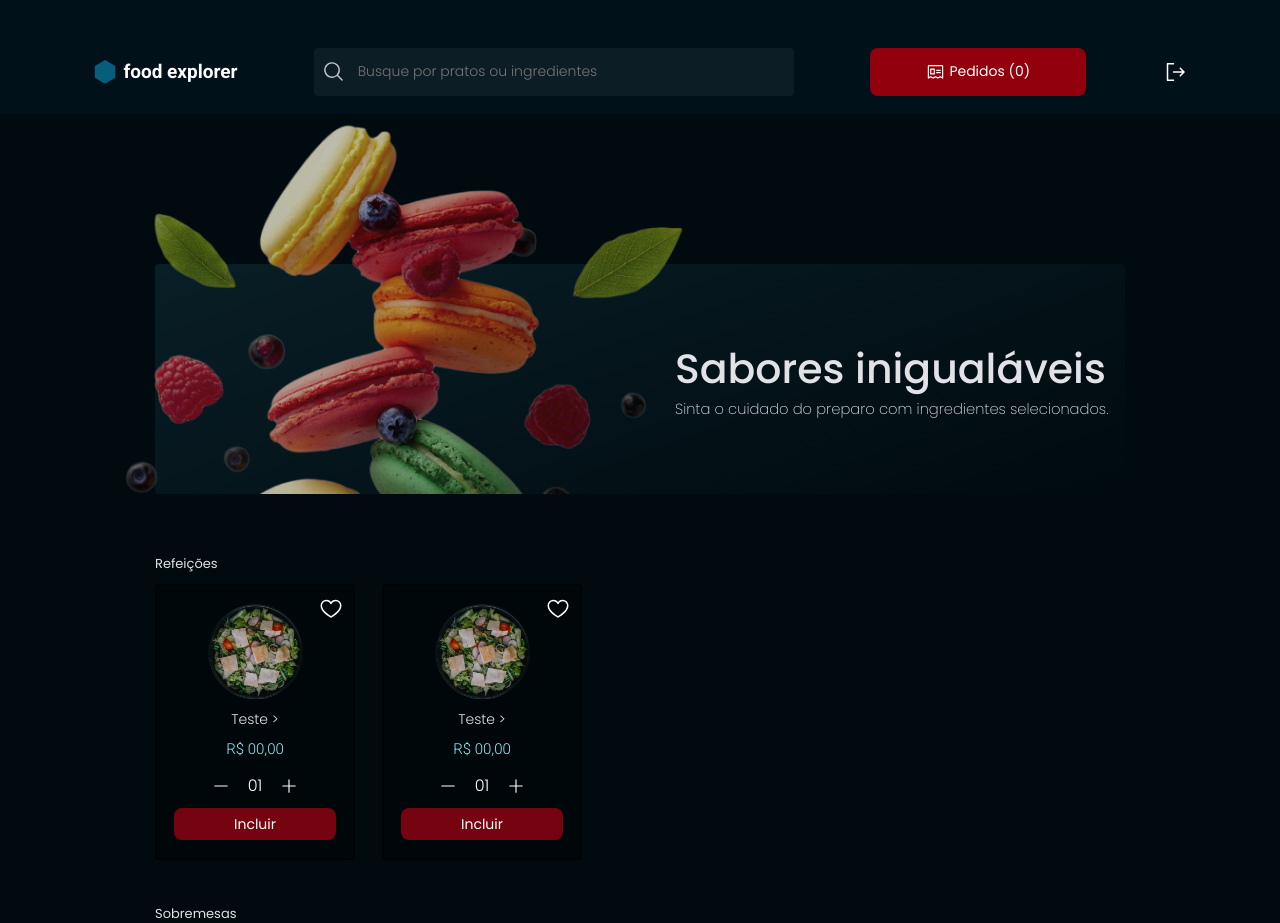
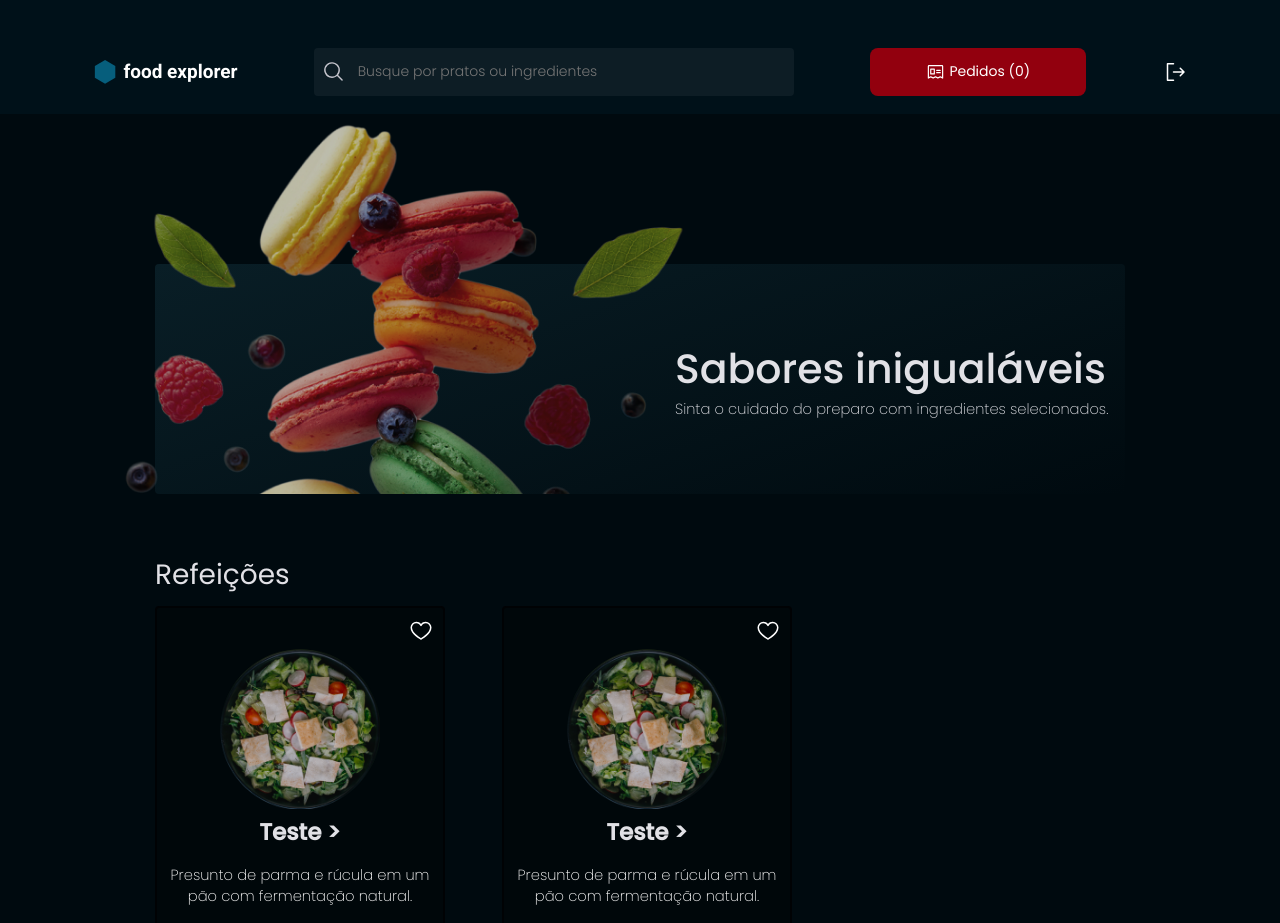
Before and after one commit to loren175/front-food-explorer, a React (Vite) app: page / in a window 1280 px wide. Shown: the top 923 px of the page. Built offline with nearby package versions, Linux system fonts and the light colour scheme.

Commit message:
add media queries to card and amount components and fix font-size from section component

```diff
--- a/src/components/Amount/styles.js
+++ b/src/components/Amount/styles.js
@@ -1,4 +1,6 @@
 import styled from "styled-components";
+
+import { DEVICE_BREAKPOINTS } from "../../styles/deviceBreakPoints"
 
 export const Container = styled.div`
   display: flex;
@@ -11,4 +13,16 @@ export const Container = styled.div`
     font-size: 16px;
     font-weight: 300;
   }
+
+  @media (min-width: ${DEVICE_BREAKPOINTS.LG}) {
+    p {
+      font-size: 18px;
+      font-weight: bold;
+    }
+
+    svg {
+      width: 24px;
+      height: 24px;
+    }
+  }
 `
--- a/src/components/Card/index.jsx
+++ b/src/components/Card/index.jsx
@@ -1,14 +1,19 @@
-import { Container, Order } from "./styles"
+import { Container, Add } from "./styles"
 import { PiHeart, PiPencilSimple } from "react-icons/pi"
 import food1 from "../../assets/food1.png"
 import { Button } from "../Button"
 import { Amount } from "../Amount"
 
+import { DEVICE_BREAKPOINTS } from "../../styles/deviceBreakPoints"
+
+import { useMediaQuery } from "react-responsive"
+
 import theme from "../../styles/theme"
 
-// PiPencilSimple add to admn
 
 export function Card({ isAdmin }) {
+  const isDesktop = useMediaQuery({ minWidth: DEVICE_BREAKPOINTS.LG })
+
   return (
     <Container>
       {isAdmin ? (
@@ -18,12 +23,15 @@ export function Card({ isAdmin }) {
       )}
       <img src={food1} alt="" />
       <h4>Teste &gt; </h4>
+      {isDesktop && (
+        <p className="description">Presunto de parma e rúcula em um pão com fermentação natural.</p>
+      )}
       <h5>R$ 00,00</h5>
       {!isAdmin && (
-        <Order>
+        <Add>
           <Amount text="01" />
           <Button bgColor={theme.COLORS.RED_100} text="Incluir" />
-        </Order>
+        </Add>
       )}
     </Container>
   )
--- a/src/components/Card/styles.js
+++ b/src/components/Card/styles.js
@@ -1,4 +1,5 @@
 import styled from "styled-components"
+import {DEVICE_BREAKPOINTS} from "../../styles/deviceBreakPoints"
 
 export const Container = styled.div`
   display: flex;
@@ -38,9 +39,34 @@ export const Container = styled.div`
     font-size: 15px;
     font-weight: 300;
   }
+
+  @media (min-width: ${DEVICE_BREAKPOINTS.LG}) {
+    width: 290px;
+    height: 450px;
+    gap: 6px;
+
+    img {
+      width: 160px;
+      height: 160px;
+    }
+
+    h4 {
+      font-size: 23px;
+      font-weight: 600;
+    }
+
+    .description {
+      margin: 10px;
+      text-align: center;
+    }
+
+    h5 {
+      font-size: 29.5px;
+    }
+  }
 `
 
-export const Order = styled.div`
+export const Add = styled.div`
   display: flex;
   align-items: center;
   flex-direction: column;
@@ -49,4 +75,18 @@ export const Order = styled.div`
     height: 32px;
     width: 162px;
   }
+
+  @media (min-width: ${DEVICE_BREAKPOINTS.LG}) {
+    flex-direction: row;
+    gap: 15px;
+
+    div {
+      margin-bottom: 0;
+    }
+
+    button {
+      width: 92px;
+      height: 46px;
+    }
+  }
 `
--- a/src/components/Section/styles.js
+++ b/src/components/Section/styles.js
@@ -10,6 +10,5 @@ export const Container = styled.section`
     color: ${({ theme }) => theme.COLORS.LIGHT_300};
     font-family: "Poppins";
     font-weight: 400;
-    font-size: 13px;
   }
 `
--- a/src/pages/Dish/styles.js
+++ b/src/pages/Dish/styles.js
@@ -3,6 +3,10 @@ import styled from "styled-components"
 export const Container = styled.div`
   width: 100%;
   min-height: 100vh;
+
+  h3 {
+    font-size: 13px;
+  }
 
   main {
     display: flex;
--- a/src/pages/EditDish/styles.js
+++ b/src/pages/EditDish/styles.js
@@ -3,6 +3,10 @@ import styled from "styled-components"
 export const Container = styled.div`
   width: 100%;
   min-height: 100vh;
+
+  h3 {
+    font-size: 13px;
+  }
 
   main {
     display: flex;
--- a/src/pages/Home/styles.js
+++ b/src/pages/Home/styles.js
@@ -4,6 +4,11 @@ import { DEVICE_BREAKPOINTS } from "../../styles/deviceBreakPoints"
 export const Container = styled.div`
   width: 100%;
   min-height: 100vh;
+
+  h3 {
+    font-size: 13px;
+  }
+
   main {
     display: grid;
     grid-template-columns: 1fr;
@@ -104,8 +109,12 @@ export const Container = styled.div`
     }
 
     swiper-container {
-      height: 292px;
+      height: 450px;
       width: 970px;
+    }
+
+    swiper-slide {
+      max-width: 320px;
     }
   }
 `
--- a/src/pages/NewDish/styles.js
+++ b/src/pages/NewDish/styles.js
@@ -3,6 +3,10 @@ import styled from "styled-components"
 export const Container = styled.div`
   width: 100%;
   min-height: 100vh;
+
+  h3 {
+    font-size: 13px;
+  }
 
   main {
     display: flex;
--- a/src/pages/SignIn/styles.js
+++ b/src/pages/SignIn/styles.js
@@ -1,4 +1,4 @@
-import styled from "styled-components";
+import styled from "styled-components"
 import { DEVICE_BREAKPOINTS } from "../../styles/deviceBreakPoints"
 
 export const Container = styled.div`
@@ -12,6 +12,8 @@ export const Container = styled.div`
 
   h3 {
     color: ${({ theme }) => theme.COLORS.LIGHT_400};
+
+    font-size: 13px;
   }
 
   @media (min-width: ${DEVICE_BREAKPOINTS.LG}) {
--- a/src/pages/SignUp/styles.js
+++ b/src/pages/SignUp/styles.js
@@ -12,6 +12,7 @@ export const Container = styled.div`
 
   h3 {
     color: ${({ theme }) => theme.COLORS.LIGHT_400};
+    font-size: 13px;
   }
 
   @media (min-width: ${DEVICE_BREAKPOINTS.LG}) {
```
